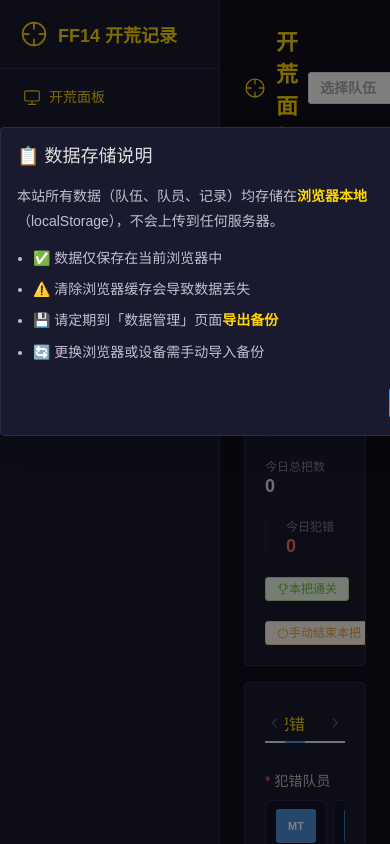
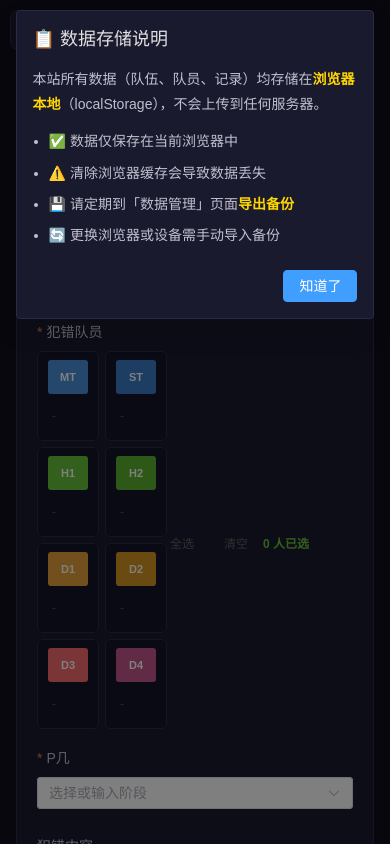
Before and after one commit to spqrwk/ff14-raid-tracker, a Vue app: page /#/ in a window 390 px wide. Shown: the top 844 px of the page. Built offline with nearby package versions, Linux system fonts and the light colour scheme.

Commit message:
新增队员上下场功能，移动端适配

```diff
--- a/src/App.vue
+++ b/src/App.vue
@@ -1,8 +1,15 @@
 <template>
   <div id="app-container">
+    <!-- 移动端汉堡按钮 -->
+    <div class="mobile-toggle" @click="sidebarOpen = !sidebarOpen">
+      <el-icon :size="24"><component :is="sidebarOpen ? 'Close' : 'Menu'" /></el-icon>
+    </div>
+
+    <!-- 遮罩层 -->
+    <div v-if="sidebarOpen" class="mobile-overlay" @click="sidebarOpen = false" />
+
     <el-container>
-      <!-- 侧边导航 -->
-      <el-aside width="220px" class="app-aside">
+      <el-aside width="220px" class="app-aside" :class="{ 'sidebar-open': sidebarOpen }">
         <div class="logo">
           <el-icon :size="28"><Aim /></el-icon>
           <span>FF14 开荒记录</span>
@@ -13,6 +20,7 @@
           background-color="#1a1a2e"
           text-color="#a0a0b8"
           active-text-color="#ffd700"
+          @select="sidebarOpen = false"
         >
           <el-menu-item index="/">
             <el-icon><Monitor /></el-icon>
@@ -41,7 +49,6 @@
         </el-menu>
       </el-aside>
 
-      <!-- 主内容区 -->
       <el-main class="app-main">
         <router-view />
       </el-main>
@@ -51,7 +58,7 @@
     <el-dialog
       v-model="showWelcome"
       title="📋 数据存储说明"
-      width="480px"
+      :width="isMobile ? '90%' : '480px'"
       :close-on-click-modal="false"
       :close-on-press-escape="false"
       :show-close="false"
@@ -66,43 +73,40 @@
         </ul>
       </div>
       <template #footer>
-        <el-button type="primary" @click="dismissWelcome">
-          知道了
-        </el-button>
+        <el-button type="primary" @click="dismissWelcome">知道了</el-button>
       </template>
     </el-dialog>
   </div>
 </template>
 
 <script setup>
-import { ref, computed, onMounted } from 'vue'
+import { ref, computed, onMounted, onUnmounted } from 'vue'
 import { useRoute } from 'vue-router'
 
 const route = useRoute()
 const currentRoute = computed(() => route.path)
 
+// 移动端
+const sidebarOpen = ref(false)
+const isMobile = ref(window.innerWidth < 768)
+function onResize() { isMobile.value = window.innerWidth < 768 }
+onMounted(() => window.addEventListener('resize', onResize))
+onUnmounted(() => window.removeEventListener('resize', onResize))
+
 // 首次访问提示
 const WELCOME_KEY = 'ff14_raid_welcome_seen'
 const showWelcome = ref(false)
-
 function dismissWelcome() {
   showWelcome.value = false
   localStorage.setItem(WELCOME_KEY, '1')
 }
-
 onMounted(() => {
-  if (!localStorage.getItem(WELCOME_KEY)) {
-    showWelcome.value = true
-  }
+  if (!localStorage.getItem(WELCOME_KEY)) showWelcome.value = true
 })
 </script>
 
 <style>
-* {
-  margin: 0;
-  padding: 0;
-  box-sizing: border-box;
-}
+* { margin: 0; padding: 0; box-sizing: border-box; }
 
 body {
   font-family: 'Microsoft YaHei', 'PingFang SC', sans-serif;
@@ -110,30 +114,38 @@
   color: #e0e0e0;
 }
 
-#app-container {
-  min-height: 100vh;
+#app-container { min-height: 100vh; }
+
+/* 移动端汉堡按钮 */
+.mobile-toggle {
+  display: none;
+  position: fixed; top: 10px; left: 10px; z-index: 1000;
+  width: 40px; height: 40px;
+  background: #1a1a2e; border: 1px solid #2a2a4a; border-radius: 8px;
+  align-items: center; justify-content: center;
+  color: #ffd700; cursor: pointer;
+}
+
+.mobile-overlay {
+  display: none;
+  position: fixed; inset: 0; z-index: 99;
+  background: rgba(0,0,0,.5);
 }
 
 .app-aside {
   background: #1a1a2e;
   min-height: 100vh;
   border-right: 1px solid #2a2a4a;
+  transition: transform .25s;
 }
 
 .logo {
-  display: flex;
-  align-items: center;
-  gap: 10px;
-  padding: 20px;
-  color: #ffd700;
-  font-size: 18px;
-  font-weight: bold;
-  border-bottom: 1px solid #2a2a4a;
+  display: flex; align-items: center; gap: 10px;
+  padding: 20px; color: #ffd700; font-size: 18px;
+  font-weight: bold; border-bottom: 1px solid #2a2a4a;
 }
 
-.el-menu {
-  border-right: none !important;
-}
+.el-menu { border-right: none !important; }
 
 .app-main {
   background: #0f0f1a;
@@ -141,16 +153,13 @@
   min-height: 100vh;
 }
 
-/* Element Plus 暗色主题覆盖 */
+/* ====== Element Plus 暗色主题 ====== */
 .el-card {
   background: #1a1a2e !important;
   border: 1px solid #2a2a4a !important;
   color: #e0e0e0 !important;
 }
-
-.el-card__header {
-  border-bottom: 1px solid #2a2a4a !important;
-}
+.el-card__header { border-bottom: 1px solid #2a2a4a !important; }
 
 .el-table {
   background: #1a1a2e !important;
@@ -173,121 +182,64 @@
   border: 1px solid #2a2a4a !important;
   color: #e0e0e0 !important;
 }
-
-.el-popper .el-popconfirm__action {
-  justify-content: flex-end;
-}
-
-.el-tooltip__content {
-  background: #252540 !important;
-  color: #e0e0e0 !important;
-}
+.el-popconfirm__action { justify-content: flex-end; }
+.el-tooltip__content { background: #252540 !important; color: #e0e0e0 !important; }
 
 .el-dialog {
   background: #1a1a2e !important;
   border: 1px solid #2a2a4a !important;
 }
-
-.el-dialog__title {
-  color: #e0e0e0 !important;
-}
+.el-dialog__title { color: #e0e0e0 !important; }
 
 .el-select-dropdown {
   background: #1a1a2e !important;
   border: 1px solid #2a2a4a !important;
 }
-
-.el-select-dropdown__item {
-  color: #c0c0d0 !important;
-}
-
+.el-select-dropdown__item { color: #c0c0d0 !important; }
 .el-select-dropdown__item.hover,
-.el-select-dropdown__item:hover {
-  background: #252540 !important;
-}
-
-.el-select-dropdown__item.selected {
-  color: #ffd700 !important;
-}
+.el-select-dropdown__item:hover { background: #252540 !important; }
+.el-select-dropdown__item.selected { color: #ffd700 !important; }
 
 .el-date-picker {
   background: #1a1a2e !important;
   border: 1px solid #2a2a4a !important;
   color: #e0e0e0 !important;
 }
-
 .el-picker-panel {
   background: #1a1a2e !important;
   border: 1px solid #2a2a4a !important;
 }
-
-.el-picker-panel__body {
-  background: #1a1a2e !important;
+.el-picker-panel__body { background: #1a1a2e !important; }
+.el-date-table th { color: #808090 !important; }
+.el-date-table td { color: #c0c0d0 !important; }
+.el-date-table td.current:not(.disabled) .el-date-table-cell__text {
+  background: #ffd700 !important; color: #1a1a2e !important;
 }
 
-.el-date-table th {
-  color: #808090 !important;
-}
-
-.el-date-table td {
-  color: #c0c0d0 !important;
-}
-
-.el-date-table td.current:not(.disabled) .el-date-table-cell__text {
-  background: #ffd700 !important;
-  color: #1a1a2e !important;
-}
-
-.el-statistic__head {
-  color: #a0a0b8 !important;
-}
-
-.el-statistic__number {
-  color: #e0e0e0 !important;
-}
+.el-statistic__head { color: #a0a0b8 !important; }
+.el-statistic__number { color: #e0e0e0 !important; }
 
 .el-tabs--border-card > .el-tabs__header {
   background: #1a1a2e !important;
   border-bottom: 1px solid #2a2a4a !important;
 }
+.el-tabs--border-card > .el-tabs__header .el-tabs__item.is-active {
+  background: #252540 !important; color: #ffd700 !important;
+}
+.el-tabs--border-card > .el-tabs__header .el-tabs__item { color: #a0a0b8 !important; }
 
-.el-tabs--border-card > .el-tabs__header .el-tabs__item.is-active {
-  background: #252540 !important;
-  color: #ffd700 !important;
-}
-
-.el-tabs--border-card > .el-tabs__header .el-tabs__item {
-  color: #a0a0b8 !important;
-}
-
-.el-empty__description {
-  color: #808090 !important;
-}
-
-.el-form-item__label {
-  color: #c0c0d0 !important;
-}
+.el-empty__description { color: #808090 !important; }
+.el-form-item__label { color: #c0c0d0 !important; }
 
 .el-input__wrapper {
   background: #252540 !important;
   box-shadow: 0 0 0 1px #3a3a5a inset !important;
 }
+.el-input__inner { color: #e0e0e0 !important; }
+.el-select .el-input__wrapper { background: #252540 !important; }
 
-.el-input__inner {
-  color: #e0e0e0 !important;
-}
-
-.el-select .el-input__wrapper {
-  background: #252540 !important;
-}
-
-.el-statistic__head {
-  color: #a0a0b8 !important;
-}
-
-.el-statistic__number {
-  color: #e0e0e0 !important;
-}
+.el-statistic__head { color: #a0a0b8 !important; }
+.el-statistic__number { color: #e0e0e0 !important; }
 
 .page-header {
   margin-bottom: 20px;
@@ -299,25 +251,56 @@
   gap: 10px;
 }
 
-.welcome-content {
-  line-height: 1.8;
-  color: #c0c0d0;
-}
+.welcome-content { line-height: 1.8; color: #c0c0d0; }
+.welcome-content p { margin-bottom: 12px; }
+.welcome-content ul { padding-left: 16px; }
+.welcome-content li { margin-bottom: 6px; font-size: 14px; }
+.welcome-content strong { color: #ffd700; }
 
-.welcome-content p {
-  margin-bottom: 12px;
-}
+/* ====== 移动端适配 ====== */
+@media (max-width: 768px) {
+  .mobile-toggle { display: flex; }
+  .mobile-overlay { display: block; }
 
-.welcome-content ul {
-  padding-left: 16px;
-}
+  .app-aside {
+    position: fixed; left: 0; top: 0; z-index: 100;
+    transform: translateX(-100%);
+  }
+  .app-aside.sidebar-open { transform: translateX(0); }
 
-.welcome-content li {
-  margin-bottom: 6px;
-  font-size: 14px;
-}
+  .app-main {
+    padding: 56px 12px 12px 12px;
+    min-height: 100vh;
+  }
 
-.welcome-content strong {
-  color: #ffd700;
+  .page-header {
+    font-size: 18px;
+    margin-bottom: 12px;
+  }
+
+  /* 表格横向滚动 */
+  .el-table { font-size: 12px !important; }
+  .el-table :deep(td), .el-table :deep(th) { padding: 6px 4px !important; }
+
+  /* 弹窗全宽 */
+  .el-dialog { width: 92% !important; margin: 10px auto !important; }
+
+  /* 统计卡片 */
+  .el-row { flex-wrap: wrap !important; }
+  .el-col { flex: 0 0 100% !important; max-width: 100% !important; margin-bottom: 8px; }
+
+  /* 筛选栏竖排 */
+  .filter-bar { flex-direction: column !important; align-items: stretch !important; }
+  .filter-item { flex-direction: column !important; align-items: stretch !important; }
+  .filter-item .filter-label { margin-bottom: 4px; }
+  .el-date-picker { width: 100% !important; }
+
+  /* 状态栏 */
+  .status-bar { flex-wrap: wrap !important; gap: 8px !important; }
+  .status-divider { display: none !important; }
+
+  /* 犯错等级 */
+  .level-radio-group { flex-direction: column !important; }
+  .level-radio-group .el-radio-button { width: 100% !important; }
 }
 </style>
--- a/src/stores/players.js
+++ b/src/stores/players.js
@@ -25,7 +25,7 @@
     savePlayers(players.value)
   }
 
-  // ---- 数据迁移：旧数据没有 teamId，自动关联到当前队伍 ----
+  // ---- 数据迁移：旧数据没有 teamId / active 字段 ----
   function migrateIfNeeded() {
     const teamStore = useTeamStore()
     const team = teamStore.currentTeam
@@ -34,6 +34,10 @@
     for (const p of players.value) {
       if (!p.teamId) {
         p.teamId = team.id
+        changed = true
+      }
+      if (p.active === undefined) {
+        p.active = true
         changed = true
       }
     }
@@ -64,6 +68,7 @@
       name: name.trim(),
       role: role || '',
       jobs: jobs,
+      active: true,
       createdAt: new Date().toISOString()
     }
     players.value.push(player)
@@ -96,6 +101,11 @@
     teamPlayers.value.map(p => p.name)
   )
 
+  // 当前队伍上场队员（active=true）
+  const activeTeamPlayers = computed(() =>
+    teamPlayers.value.filter(p => p.active !== false)
+  )
+
   // 按角色分组（仅当前队伍）
   const playersByRole = computed(() => {
     const map = {}
@@ -104,6 +114,24 @@
     }
     return map
   })
+
+  // 按角色分组（仅上场队员，犯错记录用）
+  const activePlayersByRole = computed(() => {
+    const map = {}
+    for (const role of ROLES) {
+      map[role] = activeTeamPlayers.value.filter(p => p.role === role)
+    }
+    return map
+  })
+
+  // 切换上下场
+  function toggleActive(id) {
+    const player = players.value.find(p => p.id === id)
+    if (player) {
+      player.active = !(player.active !== false)
+      persist()
+    }
+  }
 
   // 获取某个角色下的所有队员
   function getPlayersByRole(role) {
@@ -126,11 +154,14 @@
   return {
     players,
     teamPlayers,
+    activeTeamPlayers,
+    activePlayersByRole,
     playerNames,
     playersByRole,
     addPlayer,
     removePlayer,
     updatePlayer,
+    toggleActive,
     findByName,
     getPlayersByRole,
     getRoleLabel,
--- a/src/views/Home.vue
+++ b/src/views/Home.vue
@@ -92,7 +92,7 @@
                   <span class="player-check-role" :style="{ background: roleColor(role) }">{{ role }}</span>
                   <template v-if="rolePlayerCount[role] > 0">
                     <el-checkbox
-                      v-for="p in playerStore.playersByRole[role]"
+                      v-for="p in playerStore.activePlayersByRole[role]"
                       :key="p.id"
                       :model-value="mistakeForm.playerIds"
                       :label="p.id"
@@ -370,7 +370,7 @@
 const rolePlayerCount = computed(() => {
   const counts = {}
   for (const r of ROLES) {
-    counts[r] = playerStore.playersByRole[r]?.length || 0
+    counts[r] = playerStore.activePlayersByRole[r]?.length || 0
   }
   return counts
 })
@@ -400,7 +400,7 @@
 function checkAllPlayers() {
   const all = []
   for (const role of ROLES) {
-    for (const p of (playerStore.playersByRole[role] || [])) {
+    for (const p of (playerStore.activePlayersByRole[role] || [])) {
       all.push(p.id)
     }
   }
@@ -860,4 +860,14 @@
   align-items: center;
   gap: 4px;
 }
+@media (max-width: 768px) {
+  .home-page { padding: 0 4px; }
+  .status-bar { gap: 8px; }
+  .status-value { font-size: 14px !important; }
+  .status-value.pull-num { font-size: 16px !important; }
+  .player-check-grid { grid-template-columns: repeat(2, 1fr); }
+  .pull-group { padding: 8px 10px; }
+  .record-item { font-size: 12px; gap: 4px; }
+  .rec-player { min-width: auto; }
+}
 </style>
--- a/src/views/Players.vue
+++ b/src/views/Players.vue
@@ -107,15 +107,30 @@
             <span v-else class="no-data">-</span>
           </template>
         </el-table-column>
-        <el-table-column prop="name" label="队员名称" min-width="160">
+        <el-table-column label="状态" width="70" align="center">
           <template #default="{ row }">
-            <span class="player-name">{{ row.name }}</span>
+            <el-tag v-if="row.active !== false" type="success" size="small" effect="dark">上场</el-tag>
+            <el-tag v-else type="info" size="small" effect="dark">下场</el-tag>
           </template>
         </el-table-column>
-        <el-table-column label="操作" width="120" fixed="right">
+        <el-table-column prop="name" label="队员名称" min-width="130">
+          <template #default="{ row }">
+            <span class="player-name" :class="{ offline: row.active === false }">{{ row.name }}</span>
+          </template>
+        </el-table-column>
+        <el-table-column label="操作" width="160" fixed="right">
           <template #default="{ row }">
             <el-button type="primary" link size="small" @click="openEditDialog(row)">
               <el-icon><Edit /></el-icon>
+            </el-button>
+            <el-button
+              :type="row.active !== false ? 'warning' : 'success'"
+              link
+              size="small"
+              @click="playerStore.toggleActive(row.id)"
+            >
+              <el-icon><component :is="row.active !== false ? 'Remove' : 'Check'" /></el-icon>
+              {{ row.active !== false ? '下场' : '上场' }}
             </el-button>
             <el-popconfirm title="确定删除该成员？" @confirm="handleDelete(row.id)">
               <template #reference>
@@ -339,6 +354,12 @@
 .table-card { margin-bottom: 16px; }
 
 .player-name { color: #ffd700; font-weight: 600; }
+.player-name.offline { color: #606070; text-decoration: line-through; }
 
 .no-data { color: #606070; font-size: 13px; }
+@media (max-width: 768px) {
+  .players-page { padding: 0 4px; }
+  .batch-table .col-name { width: 140px; }
+  .batch-table .col-role { width: 50px; }
+}
 </style>
--- a/src/views/Sessions.vue
+++ b/src/views/Sessions.vue
@@ -391,4 +391,10 @@
 .no-desc { color: #606070; }
 .time-text { font-size: 12px; color: #808090; }
 .level-mini-tag { margin-right: 6px; }
+@media (max-width: 768px) {
+  .sessions-page { padding: 0 4px; }
+  .pull-row-right { flex-wrap: wrap; gap: 6px; font-size: 11px; }
+  .pull-row-players { max-width: 100px; }
+  .pull-row-main { padding: 8px 10px; }
+}
 </style>
--- a/src/views/Settings.vue
+++ b/src/views/Settings.vue
@@ -431,4 +431,9 @@
 .confirm-hint { color: #c0c0d0; font-size: 13px; margin-bottom: 10px; }
 .confirm-text { color: #f56c6c; background: rgba(245, 108, 108, 0.1); padding: 2px 6px; border-radius: 3px; }
 .confirm-input-row { display: flex; gap: 10px; align-items: center; }
+@media (max-width: 768px) {
+  .settings-page { padding: 0 4px; }
+  .backup-grid { grid-template-columns: 1fr; }
+  .confirm-input-row { flex-direction: column; }
+}
 </style>
--- a/src/views/Stats.vue
+++ b/src/views/Stats.vue
@@ -1013,4 +1013,10 @@
 .team-chart-wrap {
   margin-top: 16px;
 }
+@media (max-width: 768px) {
+  .stats-page { padding: 0 4px; }
+  .stats-tabs :deep(.el-tabs__item) { padding: 0 12px !important; font-size: 12px; }
+  .table-wrap { overflow-x: auto; }
+  .team-cards-row .el-col { flex: 0 0 100% !important; max-width: 100% !important; margin-bottom: 8px; }
+}
 </style>
--- a/src/views/Teams.vue
+++ b/src/views/Teams.vue
@@ -315,4 +315,9 @@
   gap: 4px;
   flex-shrink: 0;
 }
+@media (max-width: 768px) {
+  .teams-page { padding: 0 4px; }
+  .team-card-body { flex-direction: column; align-items: stretch; }
+  .team-actions { justify-content: flex-end; }
+}
 </style>
```
